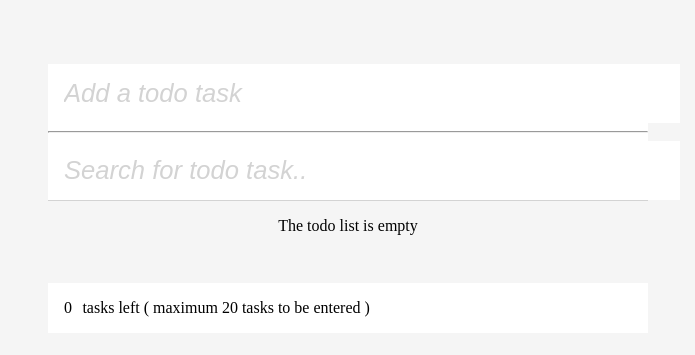
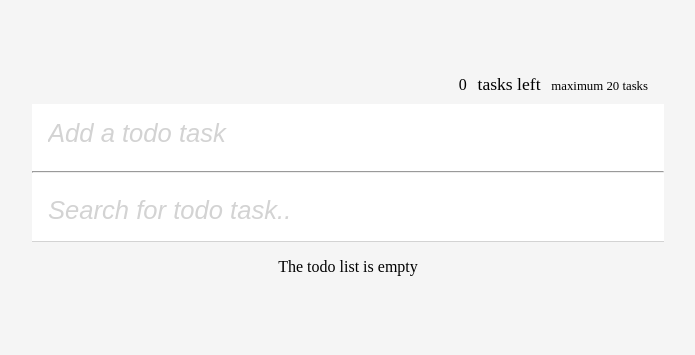
Before and after one commit to zznicole/todolists-app, a plain HTML site: page index.html in a window 1280 px wide. Shown: the part 257-612 px from the top of the page, without its empty margins (292-987 px from the left). Drawn offline with Linux system fonts and the light colour scheme.

Commit message:
update layout and item-left position

```diff
--- a/index.css
+++ b/index.css
@@ -5,14 +5,14 @@
 /* Remove margins and padding from the list */
 ul {
   margin: 0;
-  padding: 0;
+  padding: 12px 1em 12px 1em;
 }
 
 /* Style the list items */
 ul li {
   cursor: pointer;
   position: relative;
-  padding: 12px 8px 12px 40px;
+  padding: 12px 1em 12px 1em;
   background: #eee;
   font-size: 18px;
   transition: 0.2s;
@@ -58,7 +58,7 @@ ul li.checked::before {
 /* Style the close button */
 .close {
   position: absolute;
-  right: 0;
+  right: .5em;
   top: 0;
   padding: 12px 16px 12px 16px;
 }
@@ -83,9 +83,13 @@ ul li.checked::before {
   clear: both;
 }
 
+.input-container {
+  padding: 0 1em;
+}
+
 /* Style the input */
 input {
-  margin: 0;
+  margin: 0 auto;
   border: none;
   border-radius: 0;
   width: 75%;
--- a/index.html
+++ b/index.html
@@ -27,9 +27,12 @@
 
   <div class="wrapper">
     <h1 class="hero-text">Todo List</h1>
+    <div class="details-box">
+      <div><span class="items-left">0</span><span class="items-text"> tasks left </span><span class="items-max">maximum 20 tasks</span></div>
+    </div>
     <div class="input-container">
       <input class="main_input" placeholder="Add a todo task">
-      <hr>
+      <hr width="105%">
       <input type="text" id="searchInput" class="search-box" onkeyup="myFunction()" placeholder="Search for todo task..">
     </div>
 
@@ -37,10 +40,6 @@
 
     <ul class="ul">
     </ul>
-    <div class="details-box">
-      <div><span class="items-left">0</span><span class="items-text"> tasks left ( maximum 20 tasks to be entered )</span></div>
-    </div>
-
   </div>
   <!--<script src="script.js"></script>-->
   <script src="test-script.js"></script>
--- a/test-index.css
+++ b/test-index.css
@@ -20,8 +20,9 @@ body{
 }
 
 .input-container{
-    max-width: 600px;
-    width: 100%;
+  max-width: 600px;
+  width: 100%;
+  padding-right: 2rem;
   background: white;
   border-bottom: 1px solid lightgray;
 }
@@ -34,6 +35,7 @@ body{
   padding: 0.8rem 1rem;
   border: none;
   outline: none;
+
 }
 
 .search-box {
@@ -60,6 +62,7 @@ body{
 .ul{
   background: white;
   max-width: 600px;
+  padding: 0 1em;
 width: 100%;
 }
 
@@ -105,10 +108,10 @@ width: 100%;
 max-width: 600px;
 width: 100%;
 display: flex;
-background: white;
 box-sizing: border-box;
-padding: 1rem;
-justify-content: space-between;
+padding: .6rem 0;
+justify-content: flex-end;
+
 }
 
 
@@ -120,12 +123,16 @@ justify-content: space-between;
 }
 
 .items-text{
-  /* font-size: 1.2rem;
-  color:rgb(187, 11, 128);*/
-  padding-right: 2rem;
+  font-size: 1.1rem;
 }
 
 .items-left {
   /* font-size: 1.2rem;
   color:rgb(187, 11, 128);*/
   padding-right: 0.4rem;
+}
+
+.items-max {
+  font-size: .8rem;
+  margin-left: .4rem;
+}
--- a/test-script.js
+++ b/test-script.js
@@ -125,6 +125,7 @@ class Todos{
   const enterTodo = function(event){
 
 // set max 20 todos
+//ingnore empty enter
    if(event.keyCode == 13 && newtodo.todo.length < 20 && mainInput.value !==""){
 //check if the input todo already exists, it will not be added to the list, but show a message.
       if(newtodo.todo.some(todo => todo.name == mainInput.value.toLowerCase())) {
```
